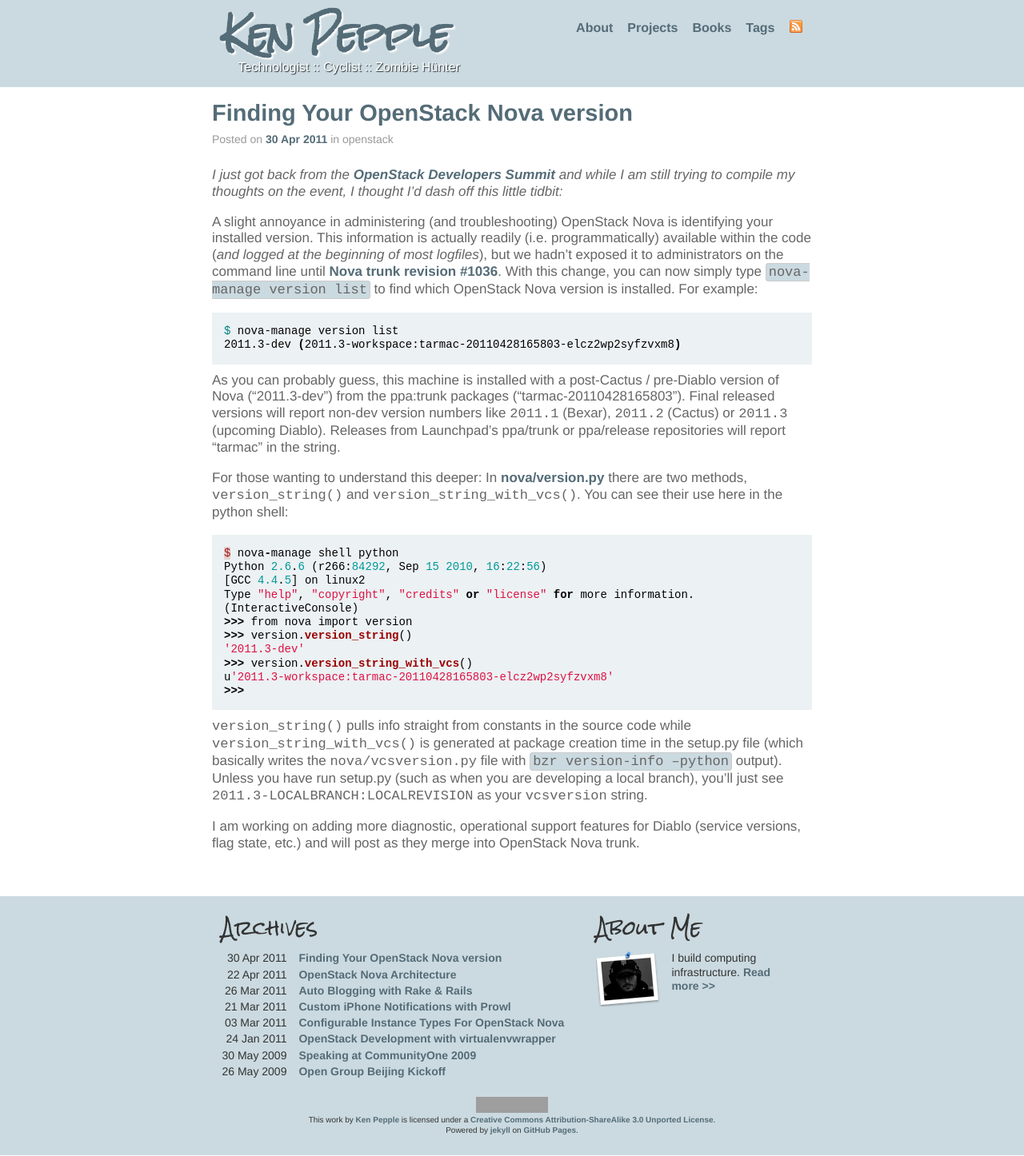
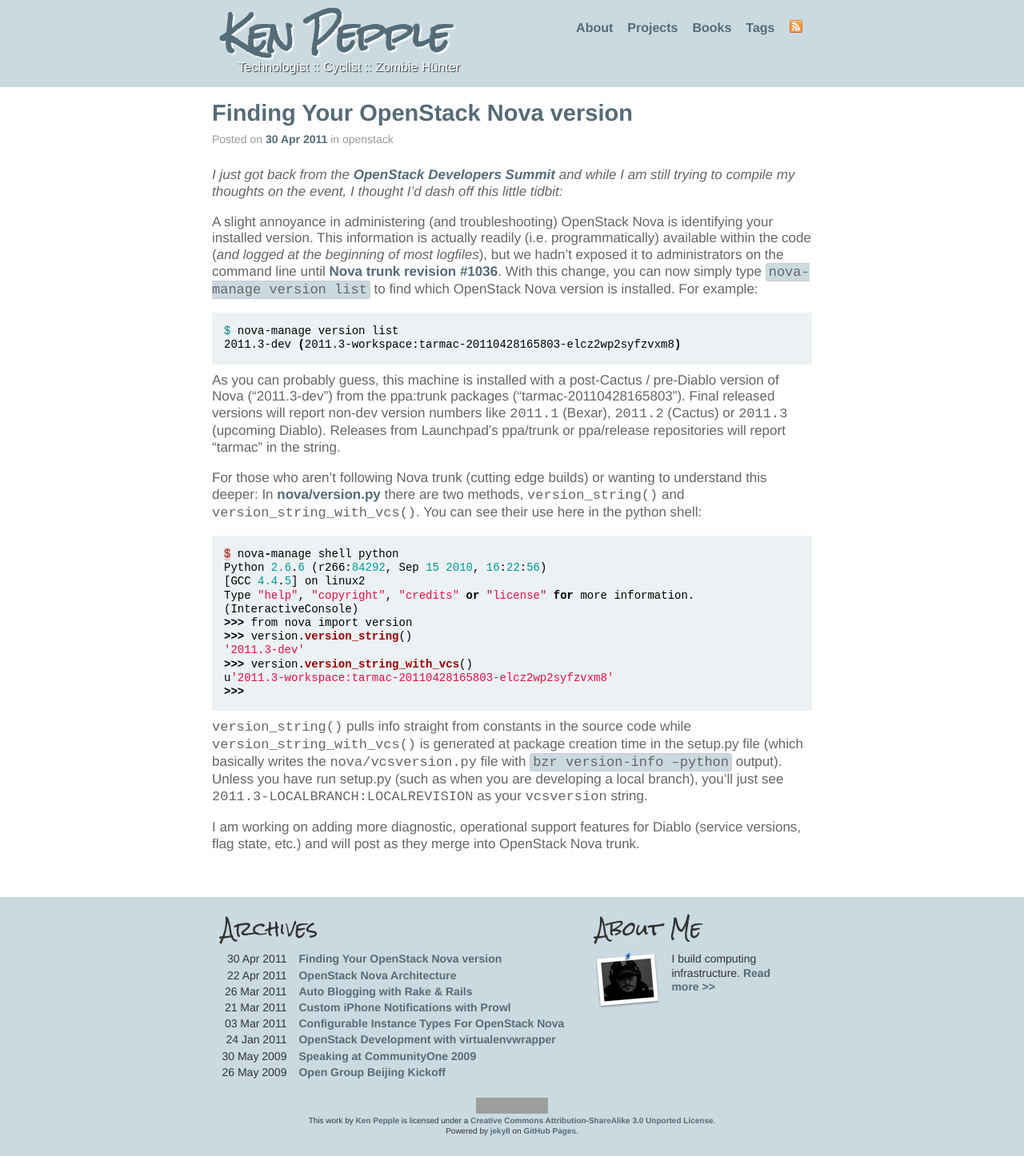
Before and after one commit to slashk/slashk.github.com, a Jekyll site: the page built from _posts/2011-04-30-openstack-nova-version.markdown, in a window 1280 px wide. Shown: the whole page at 80% size. Built offline with Jekyll 4.4.1, drawn with Linux system fonts in a browser that asks for light colours; Markdown is read by kramdown in place of the engine named in the settings; comment, search, counter and statistics services are not loaded; grey boxes are pictures that could not be loaded.

Commit message:
minor addition to nova versions post

```diff
--- a/_posts/2011-04-30-openstack-nova-version.markdown
+++ b/_posts/2011-04-30-openstack-nova-version.markdown
@@ -15,7 +15,7 @@
 
 As you can probably guess, this machine is installed with a post-Cactus / pre-Diablo version of Nova ("2011.3-dev") from the ppa:trunk packages ("tarmac-20110428165803"). Final released versions will report non-dev version numbers like `2011.1` (Bexar), `2011.2` (Cactus) or `2011.3` (upcoming Diablo). Releases from Launchpad's ppa/trunk or ppa/release repositories will report "tarmac" in the string.
 
-For those wanting to understand this deeper: In [nova/version.py](http://bazaar.launchpad.net/~hudson-openstack/nova/trunk/view/head:/nova/version.py) there are two methods, `version_string()` and `version_string_with_vcs()`. You can see their use here in the python shell:
+For those who aren't following Nova trunk (cutting edge builds) or wanting to understand this deeper: In [nova/version.py](http://bazaar.launchpad.net/~hudson-openstack/nova/trunk/view/head:/nova/version.py) there are two methods, `version_string()` and `version_string_with_vcs()`. You can see their use here in the python shell:
 
 {% highlight python %}
 $ nova-manage shell python
```
